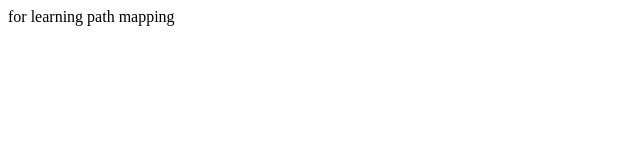
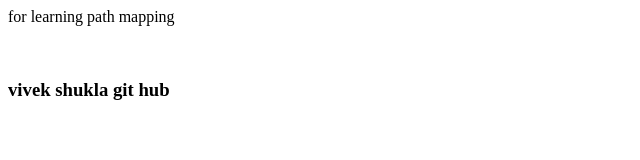
Before and after one commit to vivek123shukla/mainlocalrepo, a plain HTML site: page index.html in a window 1280 px wide. Shown: the whole page, without its empty margins (0-640 px from the left). Drawn offline with Linux system fonts and the light colour scheme.

Commit message:
Add new heading

```diff
--- a/index.html
+++ b/index.html
@@ -1 +1,3 @@
 <p>for learning path mapping</p>
+<br>
+<h3>vivek shukla git hub</h3>
```
